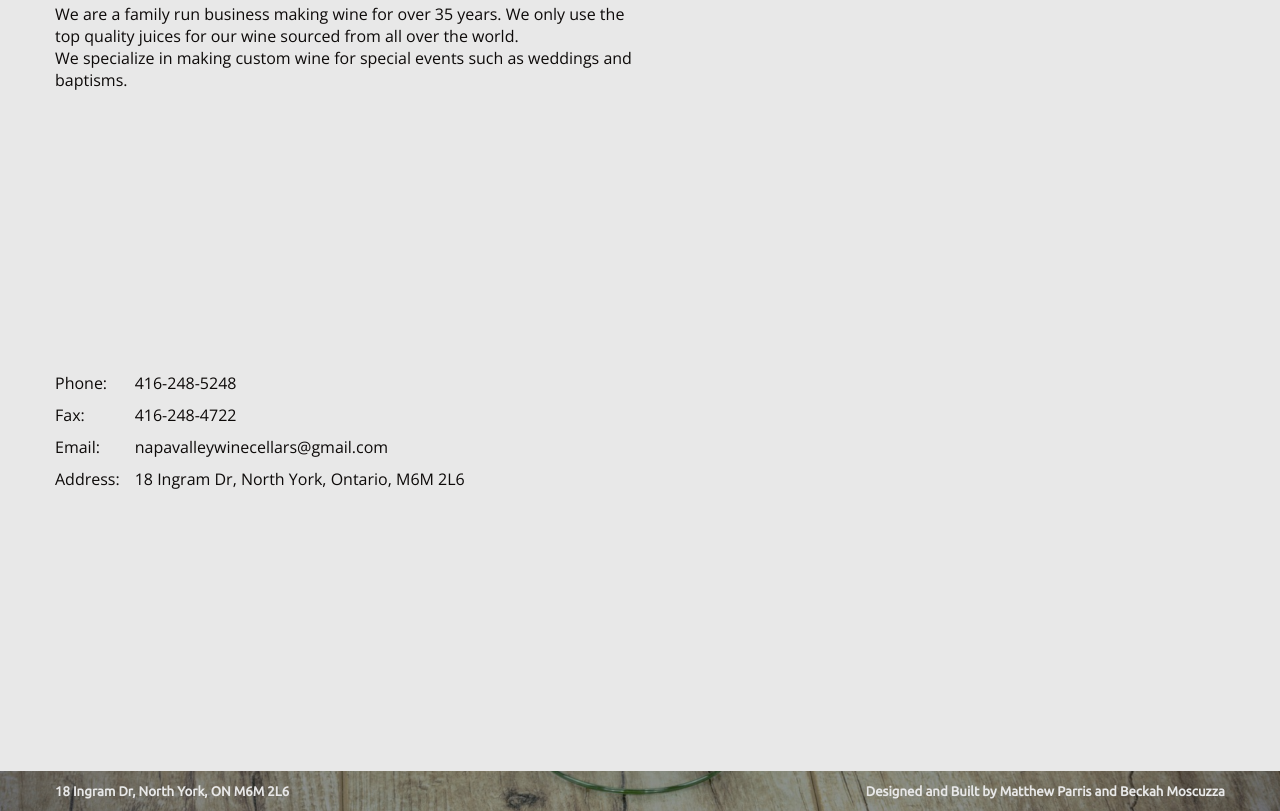
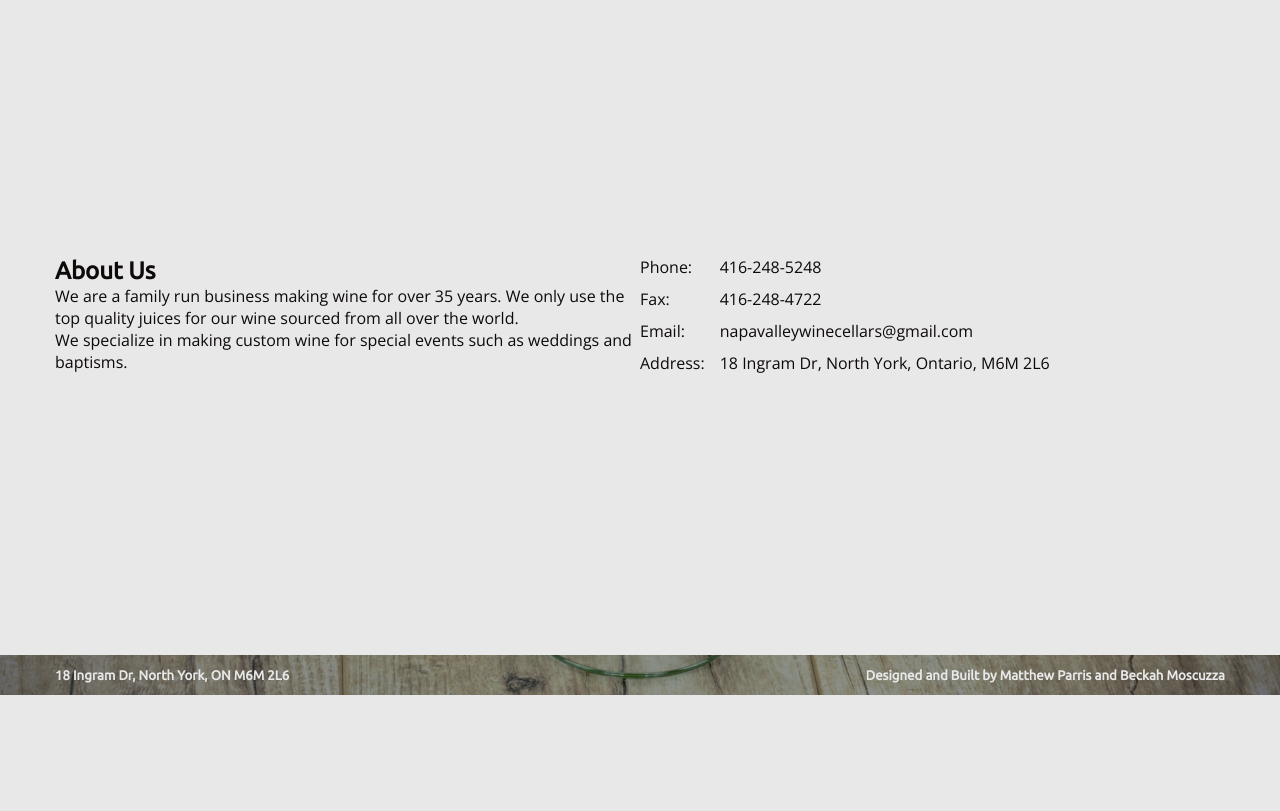
Before and after one commit to Parris-Moscuzza-Creations/NapaValleyWineCellars, a website: page contactUs.html in a window 1280 px wide. Shown: the part 105-916 px from the top of the page. After the commit the page ends 800 px from the top, so only its background shows below. Drawn offline with nearby package versions, Linux system fonts and the light colour scheme; a web font is replaced by a local one.

Commit message:
merge fixed

```diff
--- a/public/styles/styles.css
+++ b/public/styles/styles.css
@@ -243,7 +243,7 @@ th, td {
 tr:nth-child(even) {
   background-color: #b9b8d3; }
 
-.contact {
+.contactUsSection {
   display: flex;
   width: 100%;
   height: 85vh;
```
